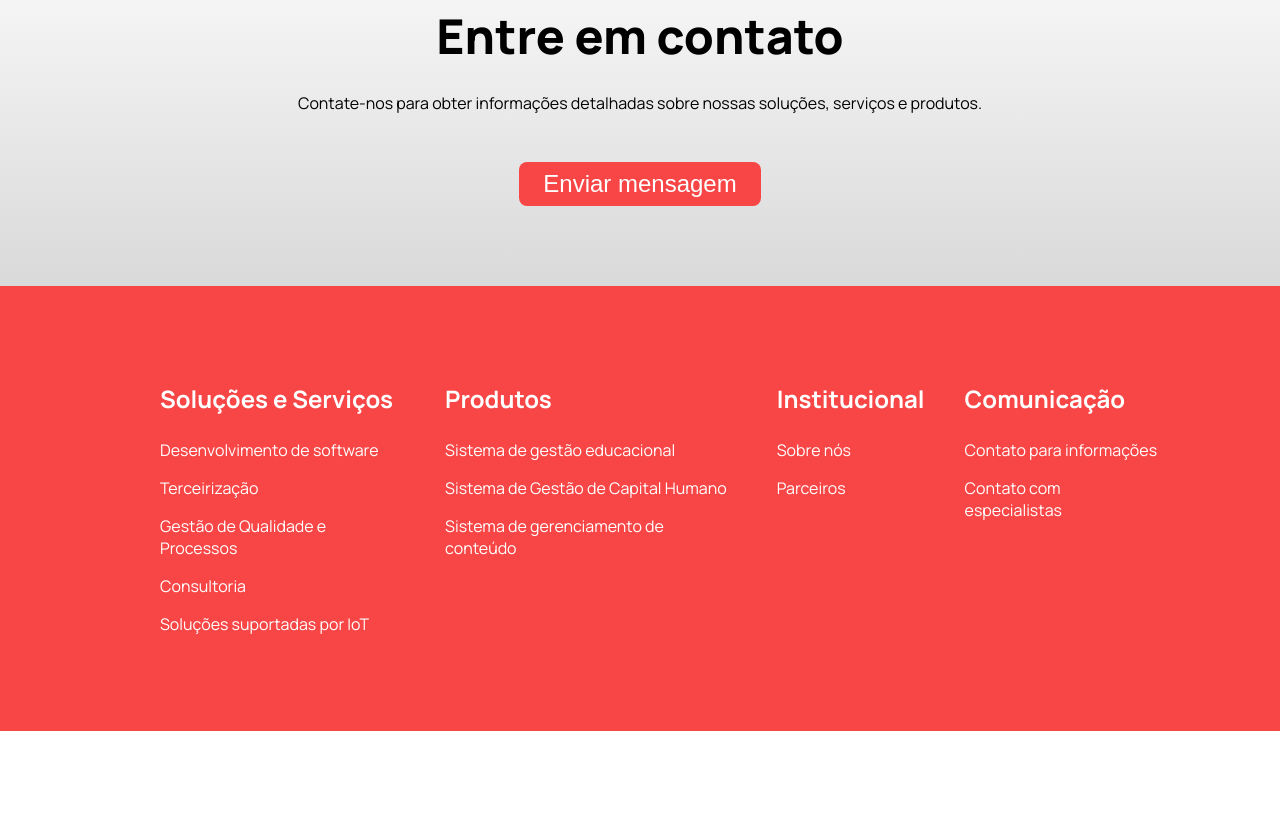
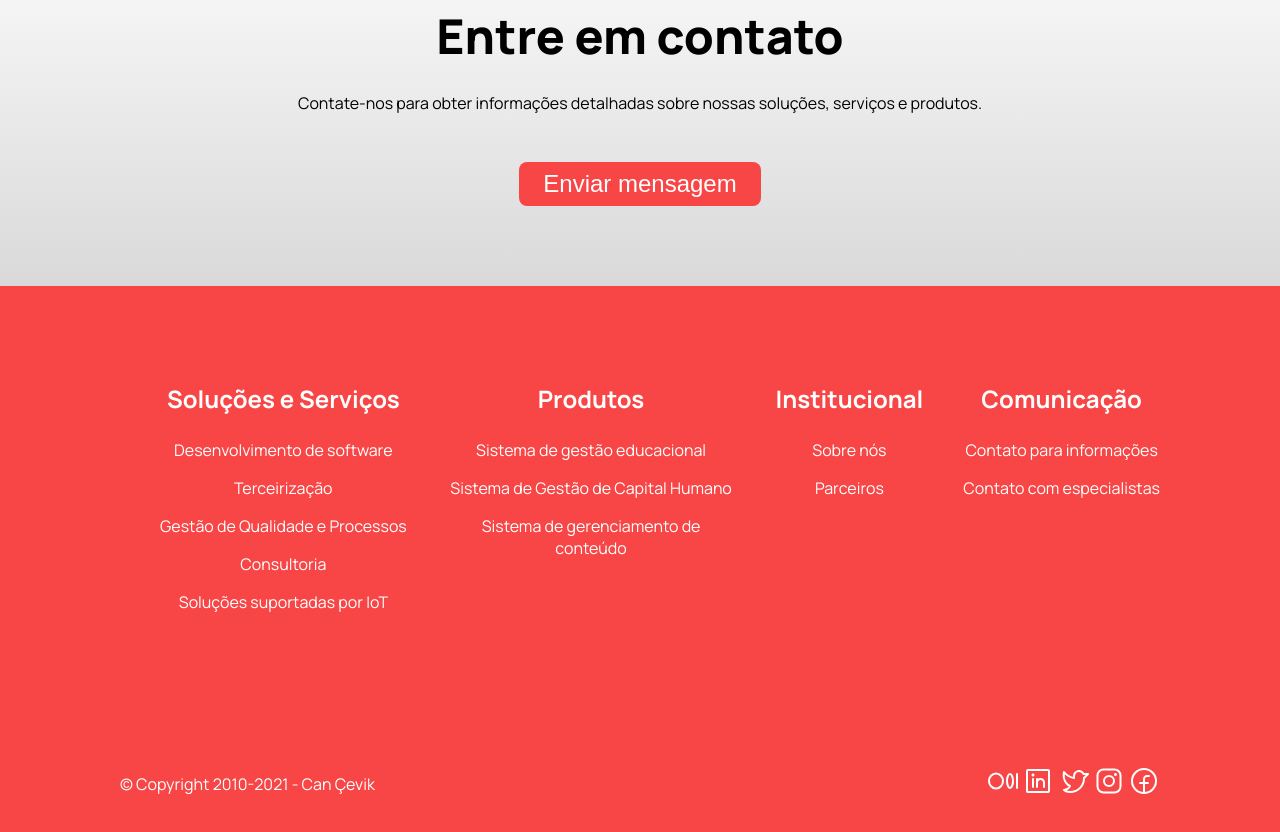
Before and after one commit to Juliovsk1/Resonsivadade, a plain HTML site: page index.html in a window 1280 px wide. Shown: the part 2362-3194 px from the top of the page. Before the commit the page ends 3093 px from the top, so only its background shows below. Drawn offline with Linux system fonts and the light colour scheme.

Commit message:
terminando footer

```diff
--- a/index.html
+++ b/index.html
@@ -88,6 +88,16 @@
                     <li>Contato com especialistas</li>
                 </ul>
             </section>
+            <section class="footer-copyright">
+                <div>© Copyright 2010-2021 - Can Çevik</div>
+                <div>
+                    <img src="/img/mediumLogo.svg" alt="">
+                    <img src="/img/linkedinLogo.svg" alt="">
+                    <img src="/img/twitterLogo.svg" alt="">
+                    <img src="/img/instagramLogo.svg" alt="">
+                    <img src="/img/facebookLogo.svg" alt="">
+                </div>
+            </section>
         </footer>
     </main>
 </body>
--- a/styles.css
+++ b/styles.css
@@ -62,8 +62,8 @@ button{
     margin: 0 2.5rem;
 }
 #footer-list{
-    display: flex;
-    text-align: left;
+    display: grid;
+    grid-auto-flow: column;
 }
 
 #footer-list li{
@@ -114,3 +114,9 @@ button{
 .article-conteiner:nth-child(even) .article-details{
     margin: 0 0 0 2.5rem;
 }
+.footer-copyright{
+    display: flex;
+    justify-content: space-between;
+    align-items: center;
+    margin-top: 8.5rem;
+}
```
Also changed, not shown: img/linkedinLogo.svg (added).
